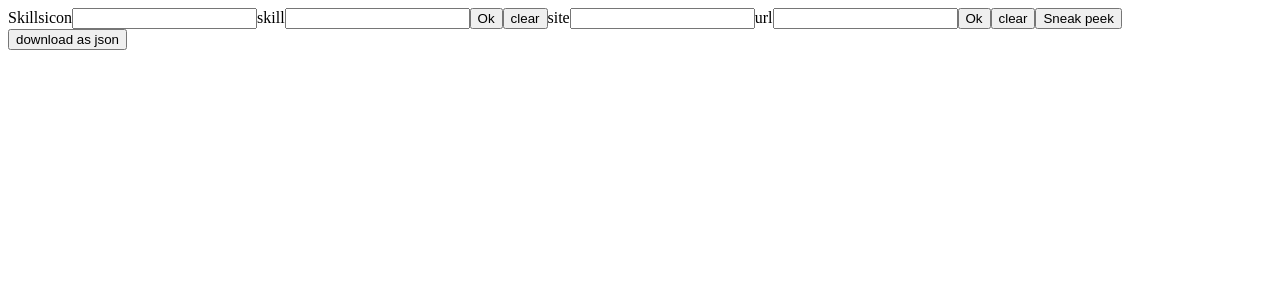
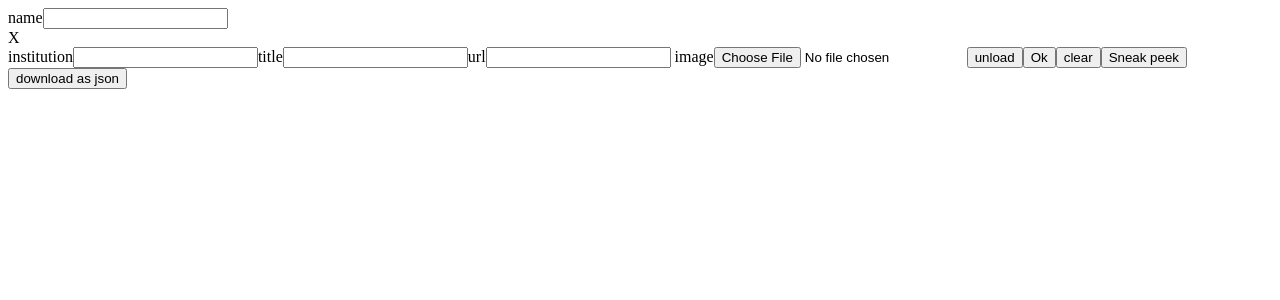
Before and after one commit to Perlesvaux/solid-cv, a React (Vite) app: page / in a window 1280 px wide. Shown: the top 300 px of the page. Built offline with nearby package versions, Linux system fonts and the light colour scheme.

Commit message:
feat: Name is all set. Working on 263 at Lib

```diff
--- a/src/App.jsx
+++ b/src/App.jsx
@@ -28,14 +28,14 @@ export default function App() {
     <>
       {
         //<FieldProfile getter={state} setter={action} />
-        //  <FieldName getter={state} setter={action} />
         //  <FieldEmail getter={state} setter={action} />
         //  <FieldPhone getter={state} setter={action} />
           //<FieldExperience getter={state} setter={action} />
-      //<FieldEducation getter={state} setter={action} />
+          //<FieldSkills getter={state} setter={action} />
+          //<FieldLinks getter={state} setter={action} />
       }
-          <FieldSkills getter={state} setter={action} />
-          <FieldLinks getter={state} setter={action} />
+          <FieldName getter={state} setter={action} />
+      <FieldEducation getter={state} setter={action} />
       <button onClick={print}> Sneak peek </button>
       <Dump getter={state} />
     </>
--- a/src/FieldName.jsx
+++ b/src/FieldName.jsx
@@ -1,19 +1,20 @@
 import PropTypes from 'prop-types';
+import {useHandler} from './Lib.js'
+import Input from './Input.jsx'
+
 export default function FieldName({ getter, setter }){
 
-  const deleter = () => setter({type:"delete name"})
-  const updater = (e) => setter({type:"update name", value:e.target.value})
+  const { singlePropertyUpdate, singlePropertyDelete } = useHandler(setter, 'name')
 
   return (
-    <label >
-      Name
-      <input type="text" value={getter.name} onChange={updater} />
-      <button onClick={deleter}> delete </button>
-    </label>
+    <Input
+      type="text"
+      name="name"
+      value={getter.name}
+      onChange={singlePropertyUpdate}
+      deleter={singlePropertyDelete} />
   )
 }
-
-    //{ deleter && <div onClick={deleter}>X</div> }
 
 FieldName.propTypes = {
   getter: PropTypes.object,
--- a/src/FieldSkills.jsx
+++ b/src/FieldSkills.jsx
@@ -10,8 +10,8 @@ export default function FieldSkills({ getter, setter }){
     entryEdit,
     confirm} = useHandler(setter, 'skills', initial)
 
-  return (<>
-      Skills
+  return (
+    <>
       <Input type="text" name="icon"  value={newEntry.icon} onChange={modifyText} />
       <Input type="text" name="skill" value={newEntry.skill} onChange={modifyText} />
       <button onClick={confirm}> Ok </button>
@@ -25,7 +25,8 @@ export default function FieldSkills({ getter, setter }){
             <button data-index={indx} onClick={entryDelete}>x</button>
           </div>)
       }
-    </>)
+    </>
+  )
 }
 
 
--- a/src/Lib.js
+++ b/src/Lib.js
@@ -263,7 +263,10 @@ export function useHandler (setter, field, initial){
   const entryImageDelete = (indx) => setter({ type:'update entry', field:'education', value:'', at:indx, part:'image' })
   const entryImageEdit = (readerResult, index) => setter({type:'update entry', field:'education', value:readerResult, at:index, part:'image'})
 
-  return {newEntry, modifyText, modifyImage, eraseImage, entryPurge, entryDelete, entryEdit, confirm, entryImageDelete, entryImageEdit}
+  const singlePropertyUpdate = (e) => setter({type:'update property', field:field, value:e.target.value})
+  const singlePropertyDelete = () => setter({type:'delete property', field:field, value:''})
+
+  return {newEntry, modifyText, modifyImage, eraseImage, entryPurge, entryDelete, entryEdit, confirm, entryImageDelete, entryImageEdit, singlePropertyUpdate, singlePropertyDelete}
 
 
 
```
